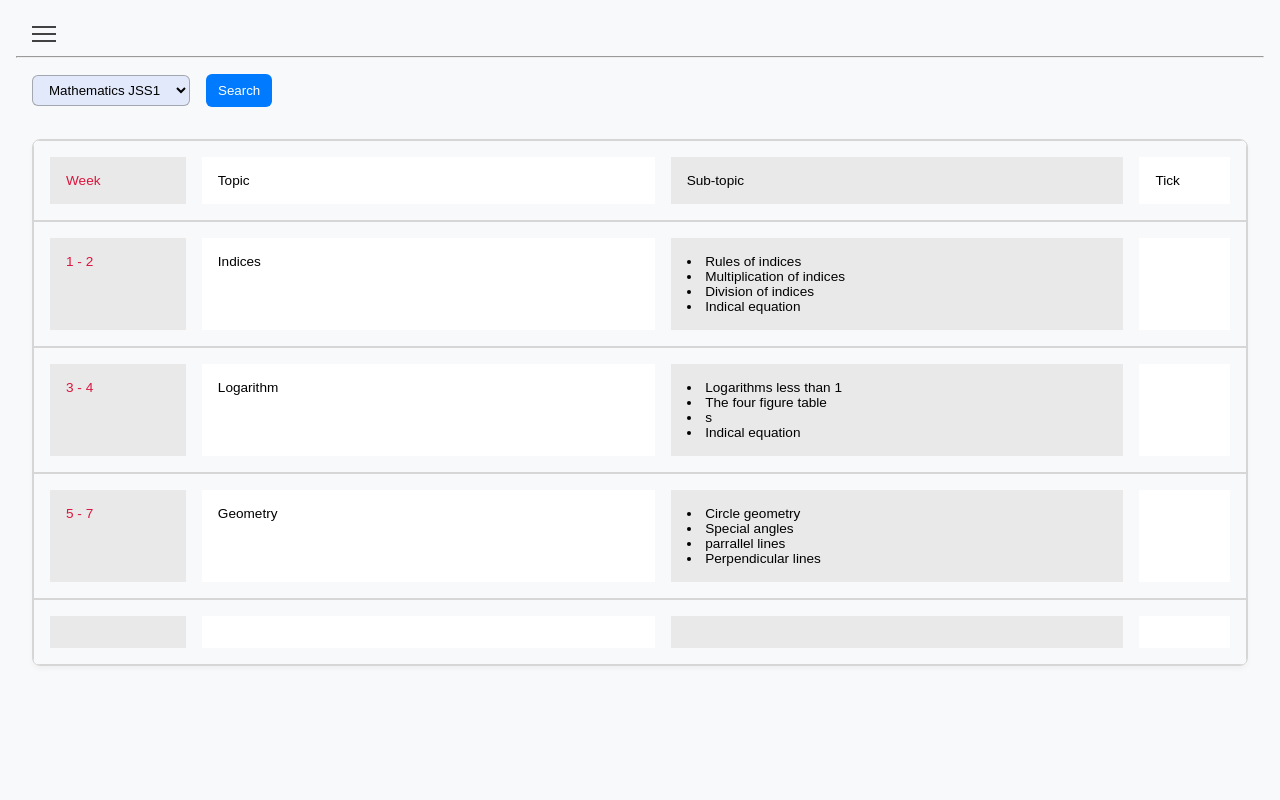
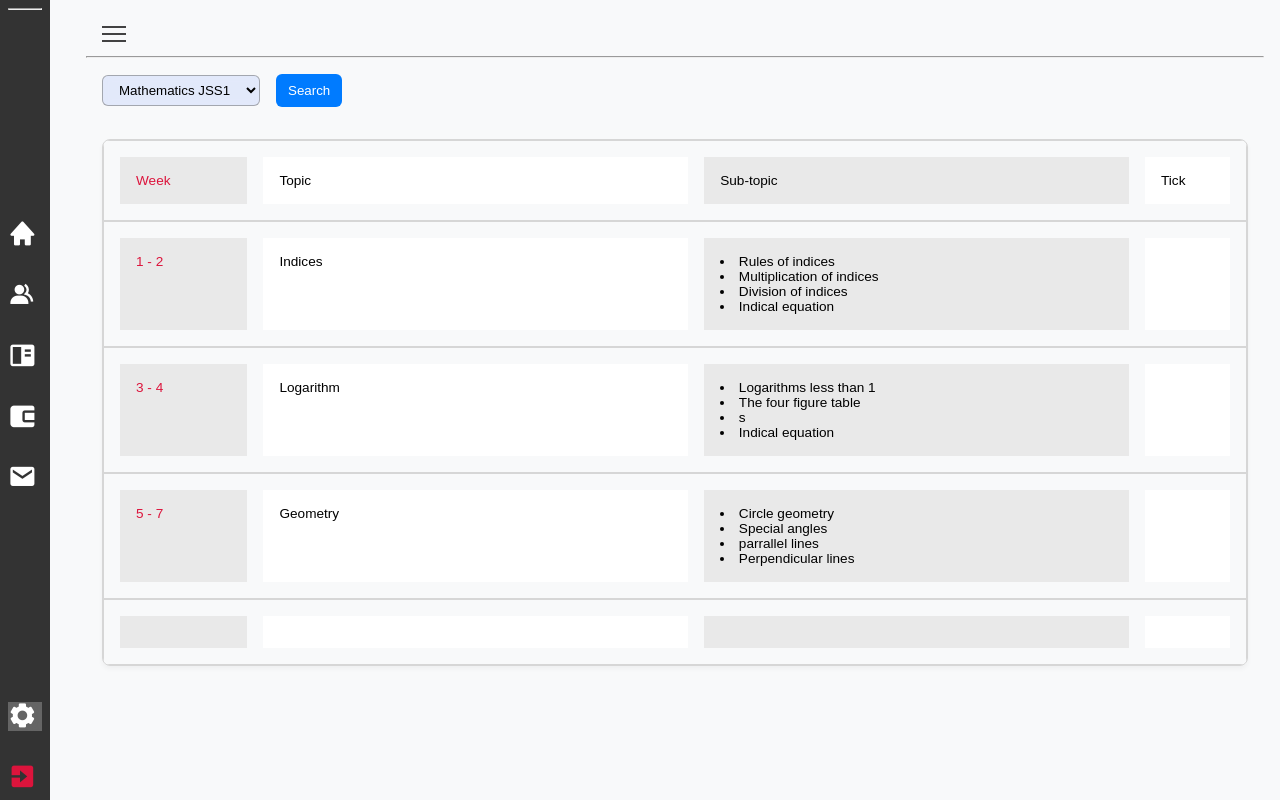
Before and after one commit to Oyibodroid/Scool-dashboard, a plain HTML site: page syllabus.html in a window 1280 px wide. Drawn offline with nearby package versions, Linux system fonts and the light colour scheme.

Commit message:
about to ber pushed

```diff
--- a/css/nav.css
+++ b/css/nav.css
@@ -1,10 +1,11 @@
 #bodyContainer {
     transition: .4s ease-in margin;
+    margin-left: 70px;
 }
 
 #side-nav {
     position: fixed;
-    width: 0 !important;
+    width: 50px !important;
     height: 100vh;
     top: 0;
     left: 0;
@@ -15,6 +16,10 @@
 
 #side-nav.open {
     width: 250px !important;
+}
+
+i{
+    font-size: 1.8rem;
 }
 
 #logo {
@@ -32,7 +37,7 @@
     display: flex;
     flex-direction: column;
     height: 100%;
-    padding: .5rem 1rem;
+    padding: .5rem ;
     justify-content: space-between;
 }
 
@@ -50,7 +55,7 @@
     color: white;
     transition: ease .4s;
     cursor: pointer;
-    padding: .5rem 1rem;
+    /* padding: .5rem 1rem; */
 }
 
 a.link:hover {
@@ -66,7 +71,6 @@ a.link:hover {
     display: flex;
     flex-direction: column;
     gap: 2rem;
-    padding: 1rem;
     list-style: none;
 }
 
@@ -86,7 +90,7 @@ a.link:hover {
 }
 
 .shrink {
-    margin-left: 250px;
+    margin-left: 250px !important;
 }
 
 .open {
--- a/js/chart.js
+++ b/js/chart.js
@@ -21,4 +21,4 @@ new Chart(ctx, {
 responsive: true,
   },
 });
-myChart.resize();
+// myChart.resize();
--- a/js/nav.js
+++ b/js/nav.js
@@ -2,6 +2,19 @@ const hamBurger = document.querySelector("#hamburger");
 const sideNav = document.querySelector("#side-nav");
 const mainBody = document.querySelector("#bodyContainer");
 const burg = document.querySelectorAll(".burg");
+const linkHolder = document.querySelector(".links ul");
+const linkText = document.querySelectorAll(".link span");
+
+console.log(linkText);
+if (sideNav.classList !== "open") {
+  linkHolder.style.padding = "0";
+  linkText.forEach((l) => {
+    l.style.display = "none";
+  });
+} else {
+  l.style.display = "block";
+  linkHolder.style.padding = "1rem";
+}
 
 hamBurger.addEventListener("click", function () {
   sideNav.classList.toggle("open");
@@ -25,13 +38,12 @@ hamBurger.addEventListener("click", function () {
 const accordion = document.querySelector(".accordion");
 const accordionTrigger = document.querySelector("#acc-trig");
 
-accordionTrigger.addEventListener('click', ()=>{
-  accordion.classList.toggle('show');
+accordionTrigger.addEventListener("click", () => {
+  accordion.classList.toggle("show");
 
   if (accordion.style.maxHeight) {
     accordion.style.maxHeight = null;
   } else {
     accordion.style.maxHeight = accordion.scrollHeight + "px";
   }
-
-})
+});
--- a/student.html
+++ b/student.html
@@ -8,6 +8,10 @@
     <link rel="stylesheet" href="./css/nav.css" />
     <link rel="stylesheet" href="./css/index.css" />
     <link rel="stylesheet" href="./css/student.css" />
+    <link
+      href="https://unpkg.com/boxicons@2.1.4/css/boxicons.min.css"
+      rel="stylesheet"
+    />
     <script src="./js/nav.js" defer></script>
     <title>Student List</title>
   </head>
@@ -33,13 +37,11 @@
               <a href="./student.html" class="link">
                 <i class="bx bxs-group"></i>
                 <span>Students</span>
-                <button class="add">&plus;</button>
               </a>
 
               <a href="./syllabus.html" class="link">
                 <i class="bx bxs-user"></i>
                 <span>Syllabus</span>
-                <button class="add">&plus;</button>
               </a>
 
               <a href="#" class="link">
--- a/syllabus.html
+++ b/syllabus.html
@@ -9,6 +9,10 @@
     <link rel="stylesheet" href="./css/syllabus.css" />
     <script src="./js/chart.js" defer></script>
     <script src="https://cdn.jsdelivr.net/npm/chart.js" defer></script>
+    <link
+      href="https://unpkg.com/boxicons@2.1.4/css/boxicons.min.css"
+      rel="stylesheet"
+    />
 
     <script src="./js/nav.js" defer></script>
     <title>Syllabus page</title>
@@ -35,13 +39,11 @@
             <a href="./student.html" class="link">
               <i class="bx bxs-group"></i>
               <span>Students</span>
-              <button class="add">&plus;</button>
             </a>
 
             <a href="./syllabus.html" class="link">
-              <i class="bx bxs-user"></i>
+              <i class="bx bxs-book-content"></i>
               <span>Syllabus</span>
-              <button class="add">&plus;</button>
             </a>
 
             <a href="#" class="link">
```
Also changed, not shown: index.html (+0 -2 lines).
